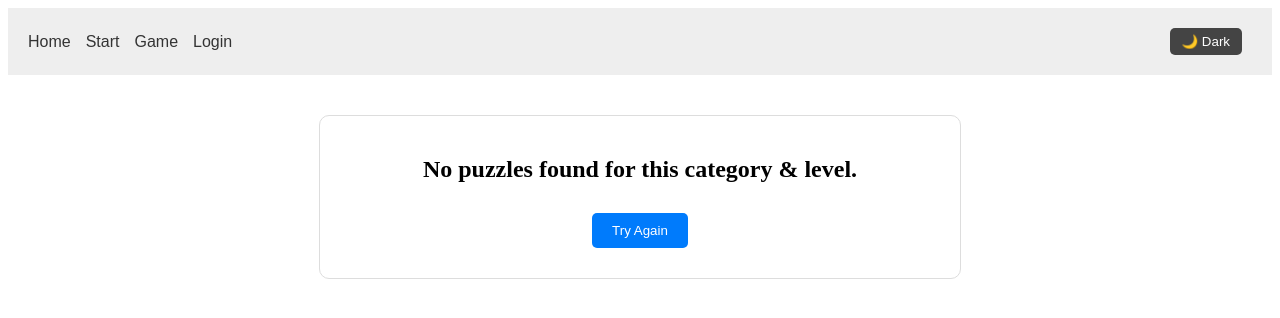
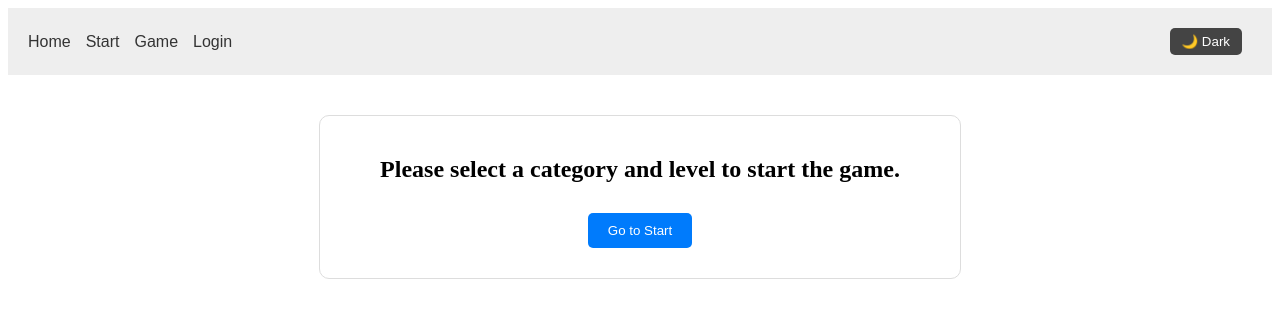
Before and after one commit to komal-1010/MindMaze, a Next.js app in the folder mindmaze-app/frontend/: page /game in a window 1280 px wide. Shown: the top 318 px of the page. Built offline with nearby package versions, Linux system fonts and the light colour scheme.

Commit message:
high score fixed

```diff
--- a/mindmaze-app/frontend/src/app/game/GameClient.jsx
+++ b/mindmaze-app/frontend/src/app/game/GameClient.jsx
@@ -26,21 +26,31 @@ export default function GameClient() {
 
   const getHighScore = async () => {
     const token = localStorage.getItem('token')
-    const res = await fetch(`${process.env.NEXT_PUBLIC_BASE_URL}/api/score/highscore`, {
+    const res = await fetch(`${process.env.NEXT_PUBLIC_BASE_URL}/api/highscore/`, {
       headers: { Authorization: token },
     })
     const data = await res.json()
     setHighScore(data.highScore)
   }
 
+  if (!category || !level) {
+    return (
+      <div className="game-container">
+        <h2>Please select a category and level to start the game.</h2>
+        <button onClick={() => window.location.href = '/start'}>Go to Start</button>
+      </div>
+    )
+  }
+
   if (filteredPuzzles.length === 0) {
     return (
       <div className="game-container">
-        <h2>No puzzles found for this category & level.</h2>
+        <h2>No puzzles found for the selected category and level.</h2>
         <button onClick={() => window.location.href = '/start'}>Try Again</button>
       </div>
     )
   }
+
 
   useEffect(() => {
     getHighScore()
@@ -96,7 +106,7 @@ export default function GameClient() {
     if (!token) return
 
     try {
-      await fetch(`${process.env.NEXT_PUBLIC_BASE_URL}/api/score/submit`, {
+      await fetch(`${process.env.NEXT_PUBLIC_BASE_URL}/api/highscore/submit`, {
         method: 'POST',
         headers: {
           'Content-Type': 'application/json',
```
Also changed, not shown: 2 other files (tests, documents, lock files or other folders).
